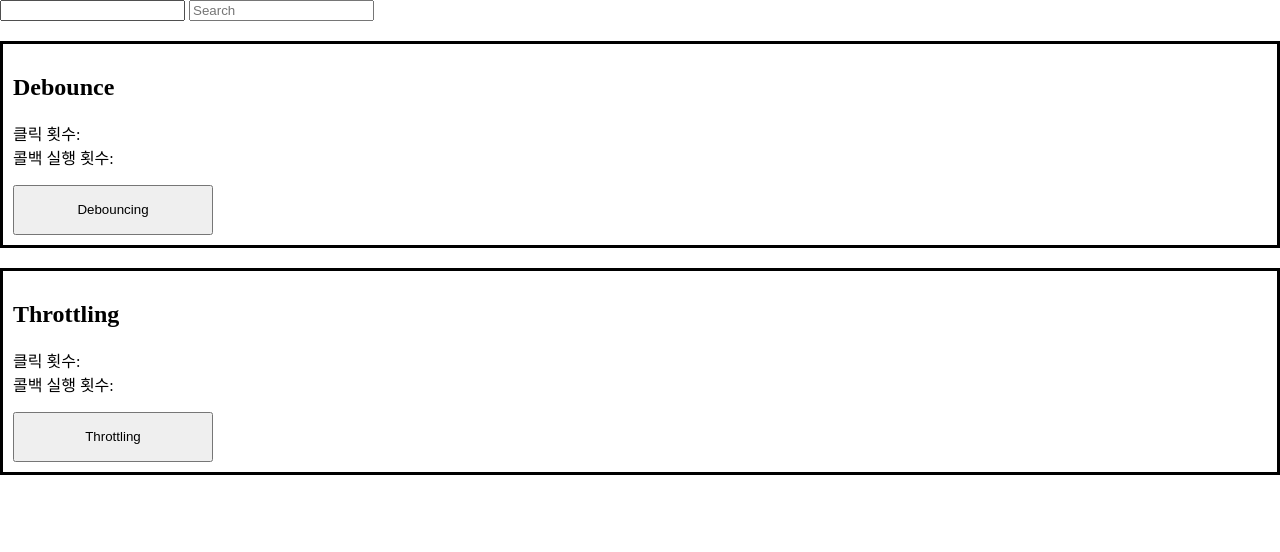
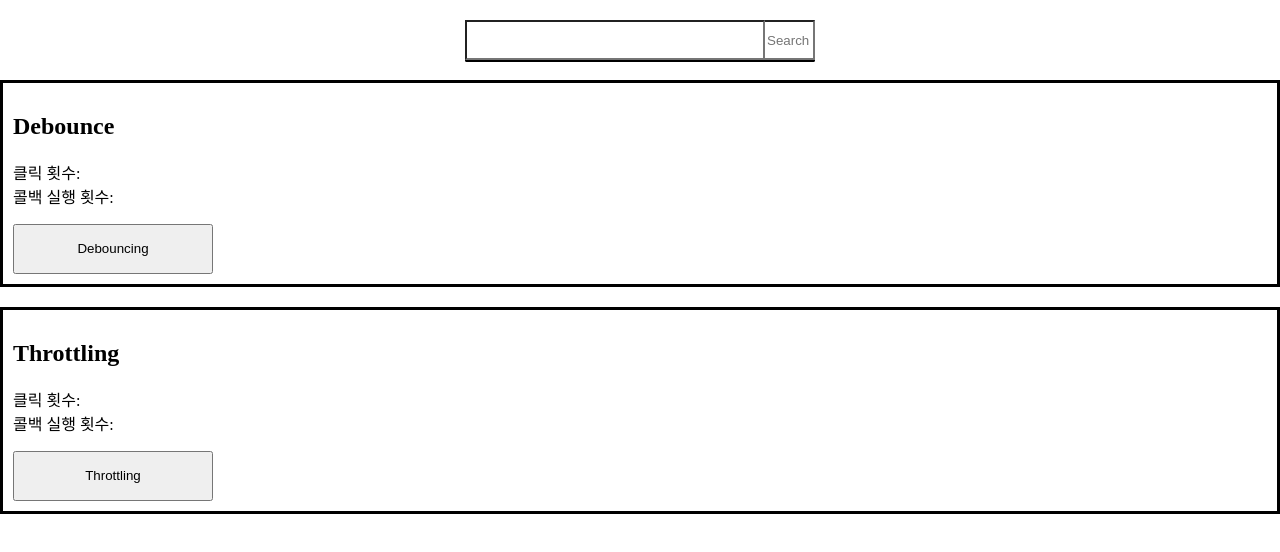
Before and after one commit to eodnjs467/learnJS, a plain HTML site: page debounceAndThrottle/DebounceAndThrottling.html in a window 1280 px wide. Drawn offline with Linux system fonts and the light colour scheme.

Commit message:
검색바 css 적용

```diff
--- a/debounceAndThrottle/index.css
+++ b/debounceAndThrottle/index.css
@@ -1,15 +1,27 @@
+input {
+  -webkit-appearance: none;
+  -moz-appearance: none;
+  appearance: none;
+  box-sizing: border-box;
+}
+ul{
+  padding: 0; margin: 0;
+  list-style: none;
+}
+
 body{
   width: 1280px;
   margin: 0 auto;
 }
-
 section{
   border: 3px solid black;
   margin-top: 20px;
   padding: 10px;
 }
-
-
+section button{
+  width: 200px;
+  height: 50px;
+}
 span{
   font-weight: bold;
 }
@@ -17,7 +29,42 @@ span:last-child{
   color: blue;
 }
 
-button{
-  width: 200px;
-  height: 50px;
+/* nav 영역 */
+nav{
+  width: 350px; margin: 0 auto;
+  margin-top: 20px;
 }
+.search-box{
+  display: flex;
+  justify-content: center;
+  flex-wrap: wrap;
+}
+.search-bar{
+  width: 300px;
+  height: 40px;
+  outline: none;
+  padding-left: 10px;
+}
+.search-btn{
+  width: 50px;
+  height: 40px;
+  outline: none;
+  border-left: none;
+}
+
+.word-list{
+  margin-top: 40px;
+  box-sizing: border-box;
+  position: absolute;
+  width: 350px;
+  border: 2px solid black;
+  border-top: none;
+  border-bottom-left-radius: 15px;
+  border-bottom-right-radius: 15px;
+  background-color: white;
+}
+.word-list li{
+  box-sizing: border-box;
+  width: 100%;
+  padding: 10px;
+}
```
